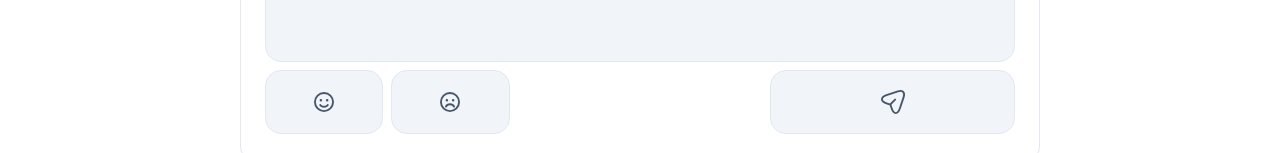
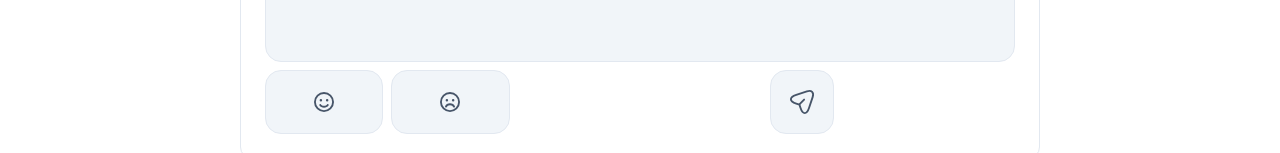
Before and after one commit to GiulioSignoretti-Scuola/ProjectWork, an Angular app: page /end in a window 1280 px wide. Shown: the part 799-952 px from the top of the page. Built offline with nearby package versions, Linux system fonts and the light colour scheme.

Commit message:
reset pagina nel feedback

```diff
--- a/src/app/components/end/end.component.html
+++ b/src/app/components/end/end.component.html
@@ -42,10 +42,13 @@
                 </svg>
             </button>
             <span class="feedback-spacer"></span>
+            <a href="#">
                 <button class="feedback-submit-button">
                     <svg fill="none" viewBox="0 0 24 24" height="30px" width="30px" xmlns="http://www.w3.org/2000/svg">
                         <path stroke-linejoin="round" stroke-linecap="round" stroke-width="1.5" d="M7.39999 6.32003L15.89 3.49003C19.7 2.22003 21.77 4.30003 20.51 8.11003L17.68 16.6C15.78 22.31 12.66 22.31 10.76 16.6L9.91999 14.08L7.39999 13.24C1.68999 11.34 1.68999 8.23003 7.39999 6.32003Z"></path>
                         <path stroke-linejoin="round" stroke-linecap="round" stroke-width="1.5" d="M10.11 13.6501L13.69 10.0601"></path>
                     </svg>
                 </button>
+            </a>
+
         </div>
```
Lines whose indentation alone changed are shown as unchanged.
